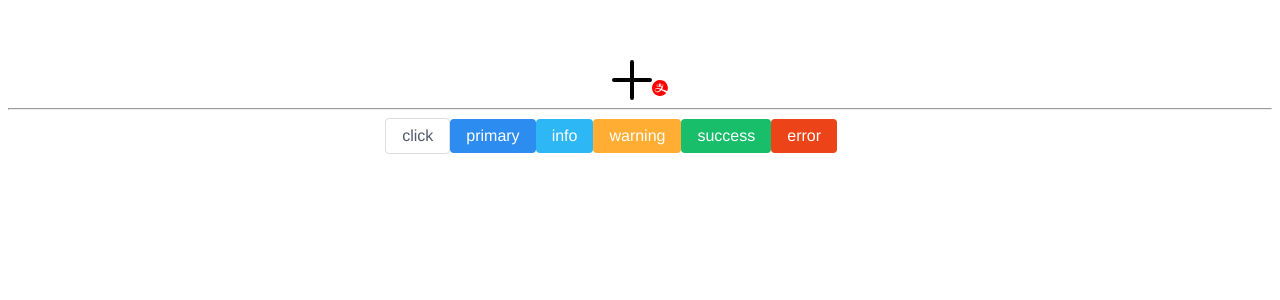
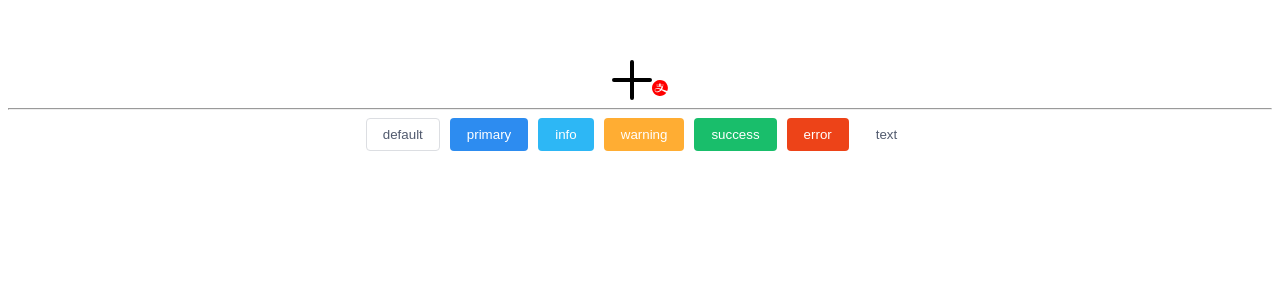
Before and after one commit to Leioy/plain-vue, a Vue app: page / in a window 1280 px wide. Shown: the top 300 px of the page. Built offline with nearby package versions, Linux system fonts and the light colour scheme.

Commit message:
style: Button不同type样式

```diff
--- a/src/App.vue
+++ b/src/App.vue
@@ -2,7 +2,7 @@
 	<Icon name="add" size="40"></Icon>
 	<Icon name="alipay" color="red"></Icon>
 	<hr>
-	<Button>click</Button>
+	<Button>default</Button>
 	<Button type="primary">primary</Button>
 	<Button type="info">info</Button>
 	<Button type="warning">warning</Button>
--- a/src/assets/style/common/var.less
+++ b/src/assets/style/common/var.less
@@ -14,3 +14,6 @@
 @border-color-base: #dcdee2;
 @border-color-active: #2b85e4;
 @border-radius: 4px;
+
+//shadow
+@box-shadow: 0 0 0 2px rgba(45,140,240,.2);
--- a/src/assets/style/components/button.less
+++ b/src/assets/style/components/button.less
@@ -6,24 +6,104 @@
 	border-radius: @border-radius;
 	cursor: pointer;
 	color: @white;
+	outline: none;
+	border: 1px solid transparent;
+	transition: color .2s linear, background-color .2s linear, border .2s linear, box-shadow .2s linear;
+	& + .iS-button {
+		margin-left: 10px;
+	}
 	&-default {
 		background: @white;
 		border: 1px solid @border-color-base;
 		color: @text-color;
+		&:hover {
+			border-color: @border-color-active;
+			color: @primary-color;
+		}
+		&:active {
+			border-color: darken(@border-color-active, 5%);
+			color: darken(@border-color-active, 5%);
+		}
+		&:focus {
+			box-shadow: @box-shadow;
+		}
 	}
 	&-primary {
 		background: @primary-color;
+		&:hover {
+			background: lighten(@primary-color, 10%);
+		}
+		&:active {
+			background: darken(@primary-color, 5%);
+			border-color: darken(@primary-color, 5%);
+		}
+		&:focus {
+			box-shadow: @box-shadow;
+		}
 	}
 	&-info {
 		background: @info-color;
+		&:hover {
+			background: lighten(@info-color, 10%);
+		}
+		&:active {
+			background: darken(@info-color, 5%);
+			border-color: darken(@info-color, 5%);
+		}
+		&:focus {
+			box-shadow: @box-shadow;
+		}
 	}
 	&-warning {
 		background: @warning-color;
+		&:hover {
+			background: lighten(@warning-color, 10%);
+		}
+		&:active {
+			background: darken(@warning-color, 5%);
+			border-color: darken(@warning-color, 5%);
+		}
+		&:focus {
+			box-shadow: @box-shadow;
+		}
 	}
 	&-success {
 		background: @success-color;
+		&:hover {
+			background: lighten(@success-color, 10%);
+		}
+		&:active {
+			background: darken(@success-color, 5%);
+			border-color: darken(@success-color, 5%);
+		}
+		&:focus {
+			box-shadow: @box-shadow;
+		}
 	}
 	&-error {
 		background: @error-color;
+		&:hover {
+			background: lighten(@error-color, 10%);
+		}
+		&:active {
+			background: darken(@error-color, 5%);
+			border-color: darken(@error-color, 5%);
+		}
+		&:focus {
+			box-shadow: @box-shadow;
+		}
+	}
+	&-text {
+		background-color: transparent;
+		color: @text-color;
+		&:hover {
+			color: @primary-color;
+		}
+		&:active {
+			color: darken(@border-color-active, 5%);
+		}
+		&:focus {
+			box-shadow: @box-shadow;
+		}
 	}
 }
--- a/src/components/Button/index.vue
+++ b/src/components/Button/index.vue
@@ -1,24 +1,34 @@
 <template>
-	<div :class="classObj">
-		<slot></slot>
-	</div>
+	<button :class="classObj">
+		<span v-if="$slots.default"><slot></slot></span>
+	</button>
 </template>
 <script lang="ts">
 import { defineComponent, PropType, computed } from 'vue'
 
-type TButtonType = PropType<'default' | 'primary' | 'info' | 'warning' | 'success' | 'error' | 'text'>
-type TButtonSize = PropType<'large' | 'small' | 'mini'>
+type TButtonType = 'default' | 'primary' | 'info' | 'warning' | 'success' | 'error' | 'text'
+type TButtonSize = 'large' | 'small' | 'mini'
+
+interface IButtonProps {
+	type: TButtonType
+	size: TButtonSize
+	icon: string
+	round: boolean
+	loading: boolean
+	disabled: boolean
+}
+
 export default defineComponent({
 	props: {
 		type: {
-			type: String as TButtonType,
+			type: String as PropType<TButtonType>,
 			default: 'default',
 			validator (val: string) {
 				return [ 'default', 'primary', 'info', 'warning', 'success', 'error', 'text' ].includes(val)
 			},
 		},
 		size: {
-			type: String as TButtonSize,
+			type: String as PropType<TButtonSize>,
 			validator (val: string) {
 				return [ 'large', 'small', 'mini' ].includes(val)
 			},
@@ -29,10 +39,11 @@ export default defineComponent({
 		disabled: Boolean,
 	},
 	setup (props) {
+		const { type } = props as IButtonProps
 		const classObj = computed(() => {
 			return [
 				'iS-button',
-				`iS-button-${props.type}`,
+				`iS-button-${type}`,
 			]
 		})
 		return { classObj }
```
